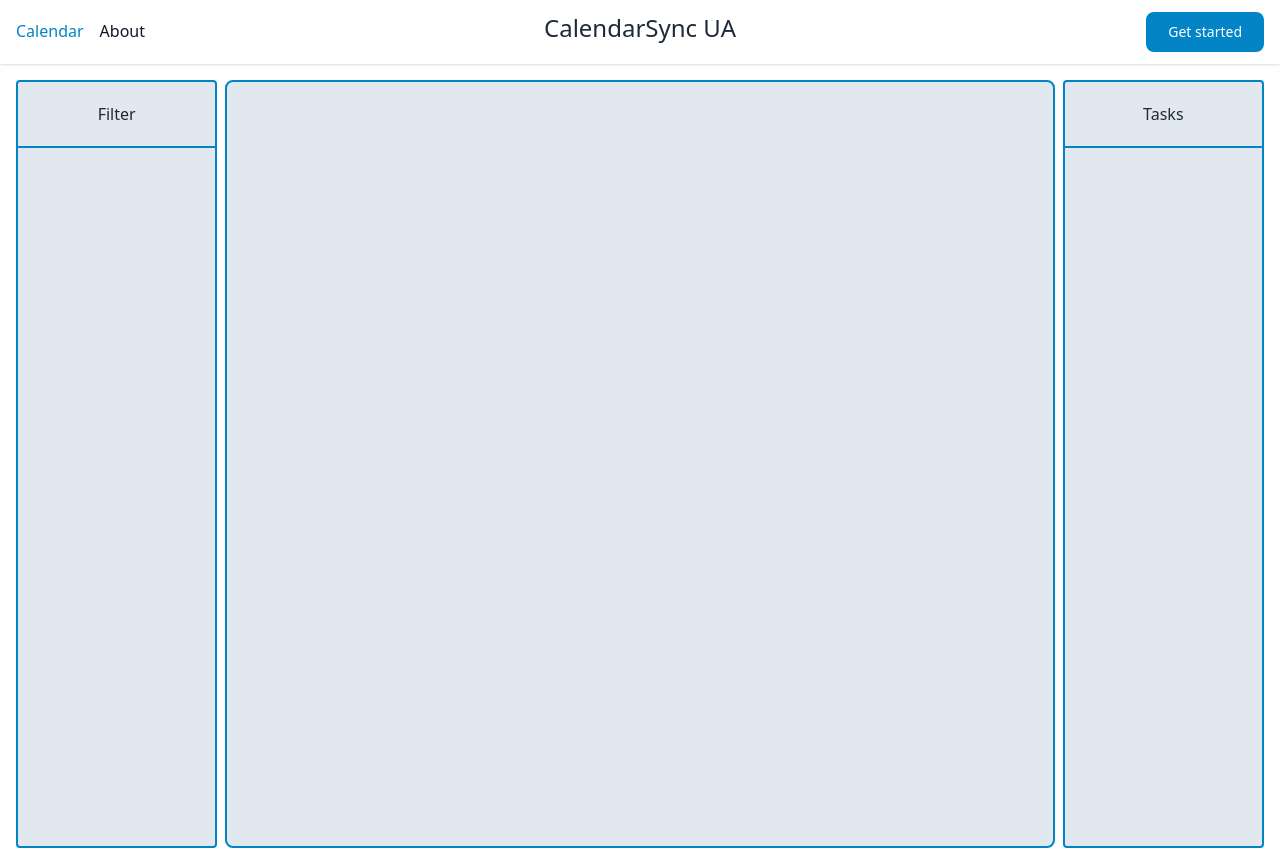
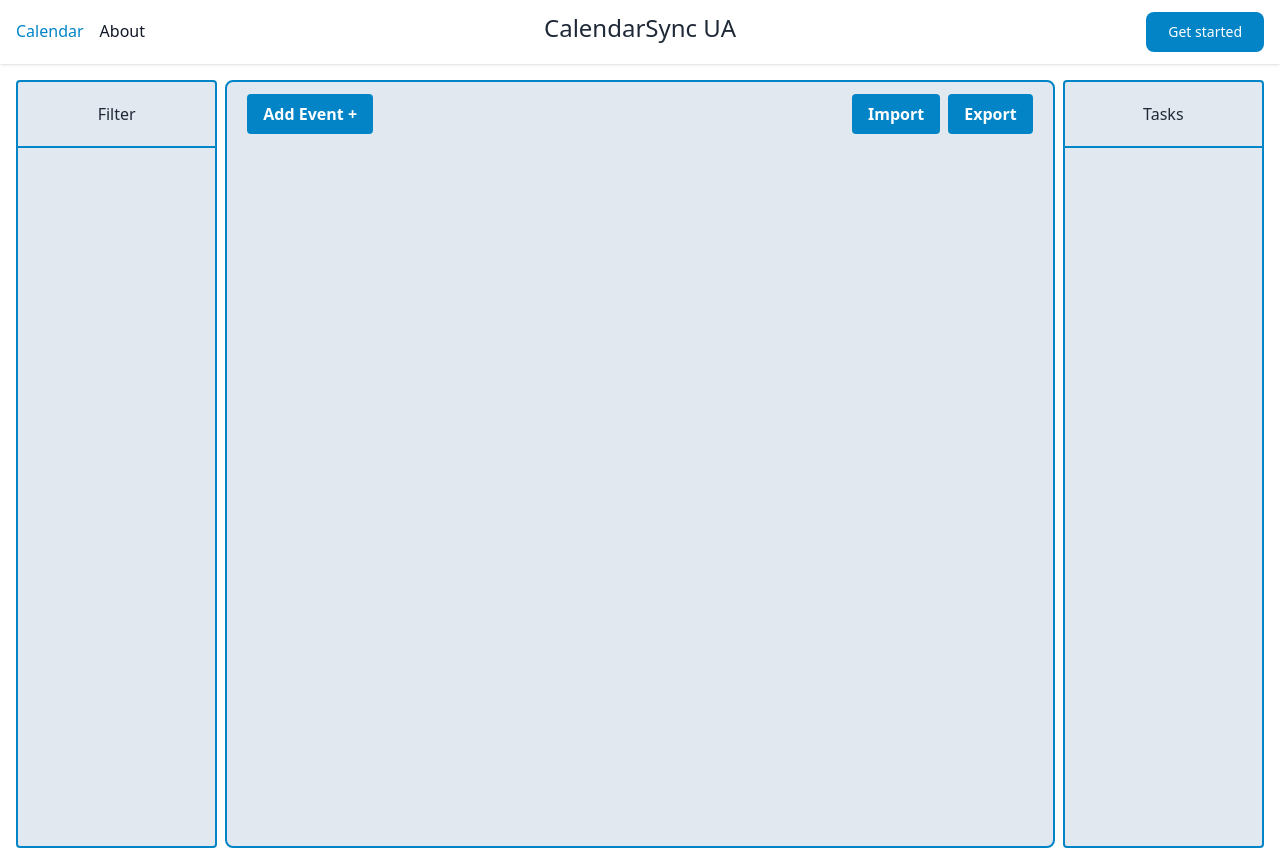
Before and after one commit to pedropintoo/CalendarSyncUA, a React (Vite) app: page / in a window 1280 px wide. Built offline with nearby package versions, Linux system fonts and the light colour scheme.

Commit message:
Calendar | Header Buttons AddEvent & Import & Export

```diff
--- a/src/components/Calendar.tsx
+++ b/src/components/Calendar.tsx
@@ -1,18 +1,71 @@
+import React from 'react';
 
+interface ButtonProps {
+    label: string;
+    onClick?: () => void;
+}
 
+const Button: React.FC<ButtonProps> = ({ label, onClick }) => {
+    const [isHovered, setIsHovered] = React.useState(false);
 
+    const handleMouseEnter = () => {
+        setIsHovered(true);
+    };
+
+    const handleMouseLeave = () => {
+        setIsHovered(false);
+    };
+
+    return (
+        <button
+            className={`text-white font-bold py-2 px-4 m-1 rounded ${
+                isHovered ? 'bg-sky-500' : 'bg-sky-600'
+            }`}
+            onMouseEnter={handleMouseEnter}
+            onMouseLeave={handleMouseLeave}
+            onClick={onClick}
+        >
+            {label}
+        </button>
+    );
+};
+
+const HeaderButtons: React.FC = () => {
+    const handleAddEvent = () => {
+        console.log('Add Event');
+    };
+
+    const handleImport = () => {
+        console.log('Import');
+    };
+
+    const handleExport = () => {
+        console.log('Export');
+    };
+
+    return (
+        <>
+            <div className="flex justify-between items-center px-4 py-2">
+                <div>
+                    <Button label="Add Event +" onClick={handleAddEvent}/>
+                </div>
+                <div>
+                    <Button label="Import" onClick={handleImport}/>
+                    <Button label="Export" onClick={handleExport}/>
+                </div>
+            </div>
+        </>
+    );
+}
 
 function Calendar() {
     return (
-        // <!-- Main  -->
         <>
-        <div className="border-solid bg-slate-200 bg-gray-200 lg:col-span-4 rounded-lg border-2 border-sky-600 rounded">
-            <div>
-                <h1 className=""></h1>
+            <div className="border-solid bg-slate-200 lg:col-span-4 rounded-lg border-2 border-sky-600 rounded">
+                <HeaderButtons />
             </div>
-        </div>
         </>
-     );
+    );
 }
 
 export default Calendar;
```
